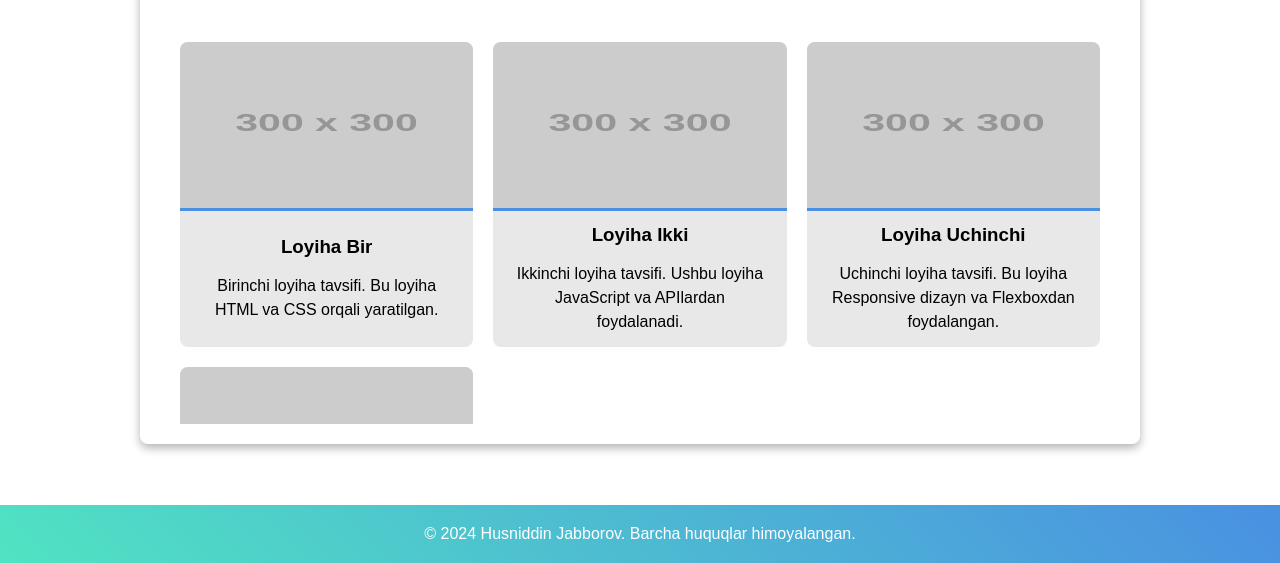
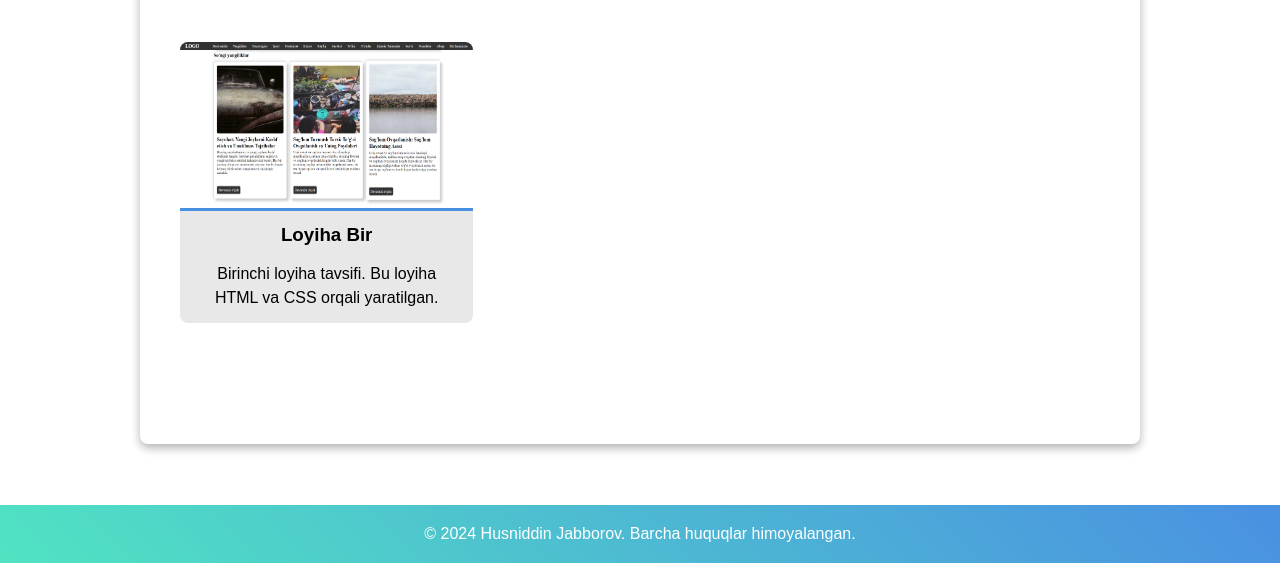
Before and after one commit to husniddinjabborov-web/husniddinjabborovportfolio, a plain HTML site: page index.html in a window 1280 px wide. Shown: the part 237-800 px from the top of the page. Drawn offline with Linux system fonts and the light colour scheme; placeholder pictures from the web are drawn by us.

Commit message:
Portfolioga birinchi loyiha qo'shildi

```diff
--- a/index.html
+++ b/index.html
@@ -21,47 +21,14 @@
             <div class="projects-owr">
                 <div class="projects">
                     <div class="project">
-                        <img src="https://via.placeholder.com/300" alt="Loyiha 1">
+                        <img src="./responsive-blog-site.png" alt="Loyiha 1">
                         <div class="project-info">
                             <h3>Loyiha Bir</h3>
                             <p>Birinchi loyiha tavsifi. Bu loyiha HTML va CSS orqali yaratilgan.</p>
                         </div>
                         <div class="project-links">
-                            <a href="#">Demo</a>
-                            <a href="#">Try it Yourself</a>
-                        </div>
-                    </div>
-                    <div class="project">
-                        <img src="https://via.placeholder.com/300" alt="Loyiha 2">
-                        <div class="project-info">
-                            <h3>Loyiha Ikki</h3>
-                            <p>Ikkinchi loyiha tavsifi. Ushbu loyiha JavaScript va APIlardan foydalanadi.</p>
-                        </div>
-                        <div class="project-links">
-                            <a href="#">Demo</a>
-                            <a href="#">Try it Yourself</a>
-                        </div>
-                    </div>
-                    <div class="project">
-                        <img src="https://via.placeholder.com/300" alt="Loyiha 3">
-                        <div class="project-info">
-                            <h3>Loyiha Uchinchi</h3>
-                            <p>Uchinchi loyiha tavsifi. Bu loyiha Responsive dizayn va Flexboxdan foydalangan.</p>
-                        </div>
-                        <div class="project-links">
-                            <a href="#">Demo</a>
-                            <a href="#">Try it Yourself</a>
-                        </div>
-                    </div>
-                    <div class="project">
-                        <img src="https://via.placeholder.com/300" alt="Loyiha 4">
-                        <div class="project-info">
-                            <h3>Loyiha To'rtinchi</h3>
-                            <p>To'rtinchi loyiha tavsifi. Ushbu loyiha Grid tizimidan foydalanadi.</p>
-                        </div>
-                        <div class="project-links">
-                            <a href="#">Demo</a>
-                            <a href="#">Try it Yourself</a>
+                            <a href="https://husniddinjabborov-web.github.io/Responsive-Blog-Sayti/" target="_blank">Demo</a>
+                            <a href="https://github.com/husniddinjabborov-web/Responsive-Blog-Sayti" target="_blank">Try it Yourself</a>
                         </div>
                     </div>
                 </div>
--- a/style.css
+++ b/style.css
@@ -111,6 +111,8 @@ section h2 {
     display: grid;
     grid-template-columns: auto auto;
     gap: 10px;
+    height: -webkit-fit-content;
+    height: -moz-fit-content;
     height: fit-content;
     position: absolute;
     bottom: 0;
@@ -201,4 +203,5 @@ footer a {
     }
 
 }
+
 /*  */
```
Also changed, not shown: responsive-blog-site.png (added).
